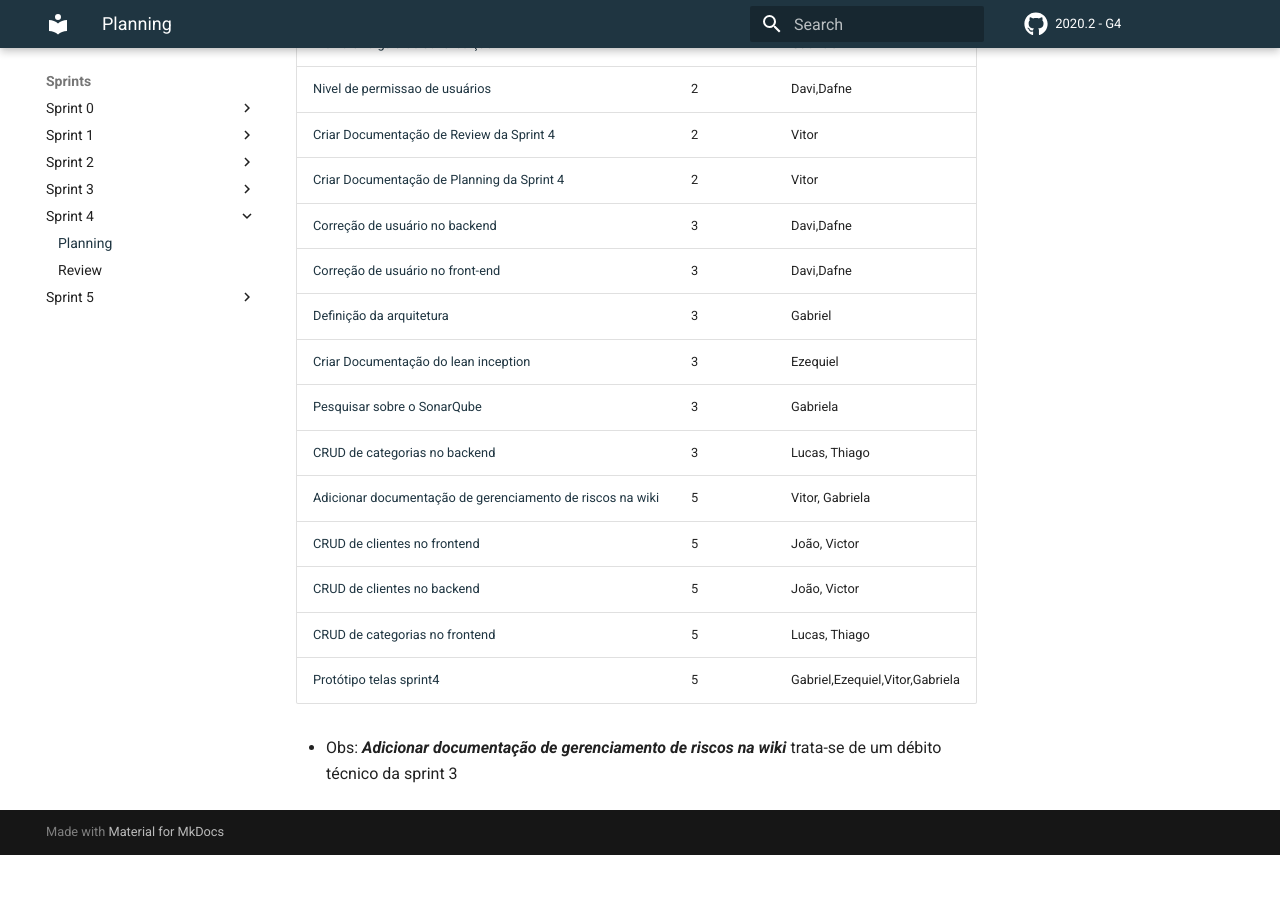
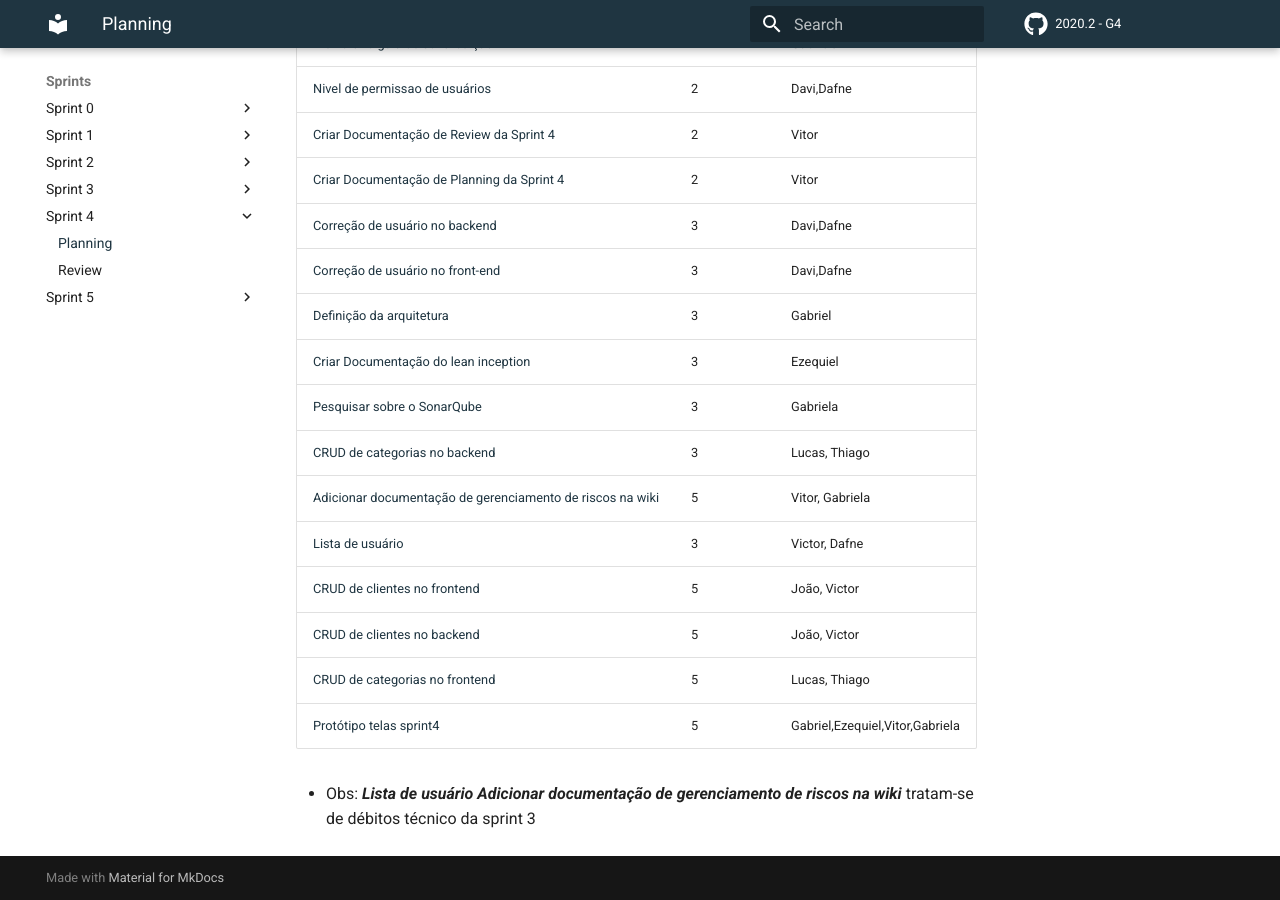
Before and after one commit to fga-eps-mds/2020-2-SiGeD, an MkDocs documentation site: the page built from docs/sprints/sprint4/sprint4_planning.md, in a window 1280 px wide and 900 px high, scrolled down 1087 px. Built offline with MkDocs 1.6.1 and Material for MkDocs 9.7.7, drawn with Linux system fonts in a browser that asks for light colours; comment, search, counter and statistics services are not loaded; before the commit the page ends 1942 px from its top, so only the background shows below that.

```diff
--- a/docs/sprints/sprint4/sprint4_planning.md
+++ b/docs/sprints/sprint4/sprint4_planning.md
@@ -40,9 +40,10 @@
 |[Pesquisar sobre o SonarQube]("https://github.com/fga-eps-mds/2020-2-G4/issues/69")|3|Gabriela|
 |[CRUD de categorias no backend]("https://github.com/fga-eps-mds/2020-2-G4/issues/63")|3|Lucas, Thiago|
 |[Adicionar documentação de gerenciamento de riscos na wiki]("https://github.com/fga-eps-mds/2020-2-G4/issues/43")|5|Vitor, Gabriela|
+|[Lista de usuário]("https://github.com/fga-eps-mds/2020-2-G4/issues/51")|3|Victor, Dafne|
 |[CRUD de clientes no frontend]("https://github.com/fga-eps-mds/2020-2-G4/issues/64")|5|João, Victor|
 |[CRUD de clientes no backend]("https://github.com/fga-eps-mds/2020-2-G4/issues/62")|5|João, Victor|
 |[CRUD de categorias no frontend]("https://github.com/fga-eps-mds/2020-2-G4/issues/65")|5|Lucas, Thiago|
 |[Protótipo telas sprint4 ]("https://github.com/fga-eps-mds/2020-2-G4/issues/68")|5|Gabriel,Ezequiel,Vitor,Gabriela|
 
-- Obs: ***Adicionar documentação de gerenciamento de riscos na wiki*** trata-se de um débito técnico da sprint 3
+- Obs: ***Lista de usuário*** ***Adicionar documentação de gerenciamento de riscos na wiki*** tratam-se de débitos técnico da sprint 3
--- a/mkdocs.yml
+++ b/mkdocs.yml
@@ -24,6 +24,7 @@
     - Gerenciamento de Riscos: risks.md
     - Equipe: team.md
     - Documento de Arquitetura: architecturedocument.md
+    - EVM: evm.md
     - Lean Inception:
       - Introdução: leanInception/introduction.md
       - Visão De Produto: leanInception/product_vision.md
```
Also changed, not shown: docs/evm.md (+1 -1 lines).
